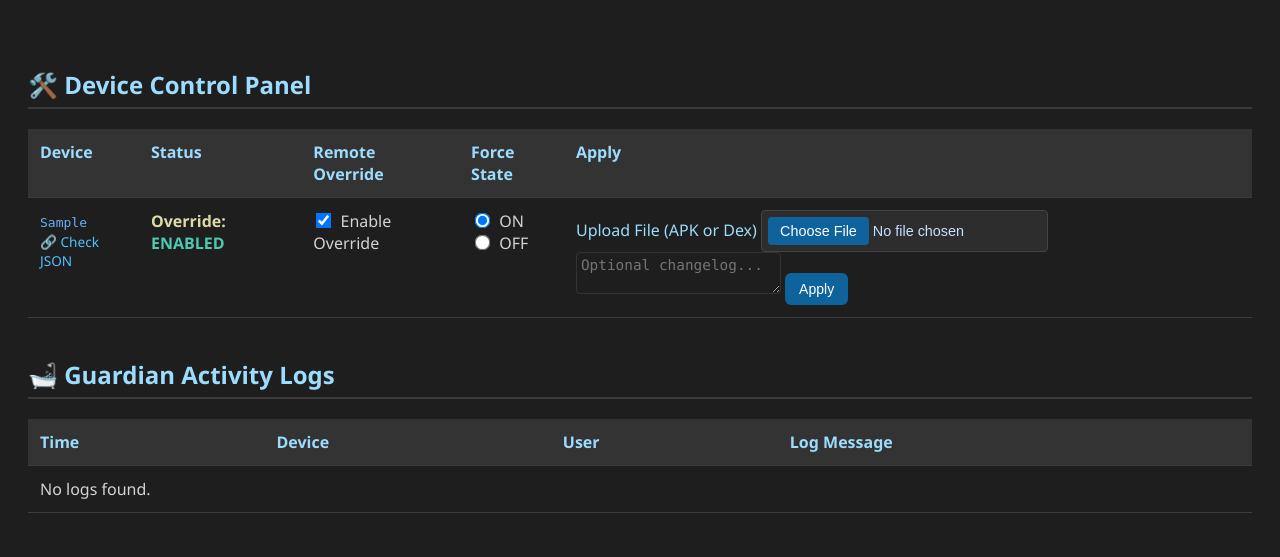
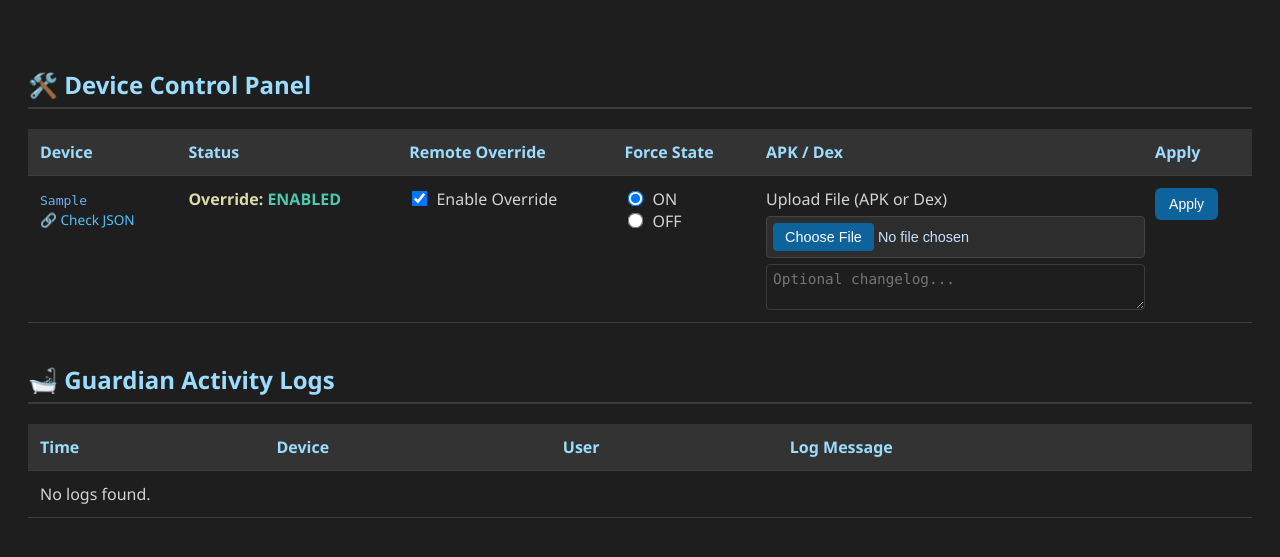
Before and after one commit to jayjchiringz/DigiServe_2, a Django app: page /logs/ in a window 1280 px wide. Shown: the top 557 px of the page. Run offline with Django 5.2, Linux system fonts and the light colour scheme; tables that the repository leaves empty hold one stand-in row (values such as "Sample post"); data that the repository does not hold is empty.

Commit message:
Updated Cleaner guardian dashboard_5

```diff
--- a/guardian/templates/guardian/dashboard.html
+++ b/guardian/templates/guardian/dashboard.html
@@ -121,26 +63,32 @@
             text-decoration: underline;
         }
 
-        .form-margin-top {
-            margin-top: 8px;
-            display:inline;
-        }
-        .file-input {
-            color: #c8e1ff;
+        .timestamp {
+            font-size: 0.85em;
+            color: #ce9178;
         }
 
-        .changelog-textarea {
-            background: #1e1e1e;
-            color: #dcdcdc;
-            border: 1px solid #333;
-            padding: 4px;
+        .status-disabled {
+            color: #f44747;
+            font-weight: bold;
         }
 
-        /* File Input - Dark Mode Friendly */
-        .upload-label {
-            color: #9cdcfe;
+        .status-enabled {
+            color: #4ec9b0;
+            font-weight: bold;
         }
-        input[type="file"] {
+
+        .override-text {
+            color: #dcdcaa;
+            font-weight: bold;
+        }
+
+        .file-input,
+        .changelog-textarea {
+            width: 100%;
+        }
+
+        .file-input {
             background-color: #2d2d2d;
             color: #c8e1ff;
             border: 1px solid #444;
@@ -163,8 +111,7 @@
             background: #1177bb;
         }
 
-        /* Textarea - Changelog Styling */
-        textarea {
+        .changelog-textarea {
             background-color: #1e1e1e;
             color: #d4d4d4;
             border: 1px solid #3c3c3c;
@@ -174,14 +121,37 @@
             font-family: Consolas, monospace;
             font-size: 0.9em;
         }
+
+        input[type=radio], input[type=checkbox] {
+            transform: scale(1.2);
+            margin-right: 6px;
+        }
+
+        button {
+            background-color: #0e639c;
+            border: none;
+            color: white;
+            padding: 8px 14px;
+            font-size: 14px;
+            cursor: pointer;
+            border-radius: 6px;
+            transition: background-color 0.2s ease;
+        }
+
+        button:hover {
+            background-color: #1177bb;
+        }
+
+        .form-row {
+            display: flex;
+            flex-direction: column;
+            gap: 6px;
+        }
     </style>
 </head>
 <body>
 
-<!-- EXISTING DEVICE TABLE (unchanged, except we REMOVE the upload column entirely) -->
 <h2>🛠️ Device Control Panel</h2>
-<form method="post" enctype="multipart/form-data" class="form-margin-top">
-    {% csrf_token %}
 <table>
     <thead>
         <tr>
@@ -189,6 +159,7 @@
             <th>Status</th>
             <th>Remote Override</th>
             <th>Force State</th>
+            <th>APK / Dex</th>
             <th>Apply</th>
         </tr>
     </thead>
@@ -238,27 +213,26 @@
                         <label><input type="radio" name="force_{{ device.token }}" value="off" {% if not device.override_value %}checked{% endif %}> OFF</label>
                     </td>
 
-                    <!-- Upload & Apply -->
+                    <!-- APK or Dex -->
                     <td>
-                        <form method="post" enctype="multipart/form-data" style="display: flex; flex-direction: column; gap: 8px; background: #2d2d2d; padding: 10px; border-radius: 6px;">
-                            {% csrf_token %}
-                            <!-- File Upload -->
-                            <label for="update_file_{{ device.token }}" class="upload-label">Upload File (APK or Dex)</label>
-                            <input type="file" id="update_file_{{ device.token }}" name="apk_file" accept=".apk,.dex" class="file-input">
+                        <div class="form-row">
+                            <label for="apk_file_{{ device.token }}" class="upload-label">Upload File (APK or Dex)</label>
+                            <input type="file" id="apk_file_{{ device.token }}" name="apk_file" accept=".apk,.dex" class="file-input">
+                            <textarea name="changelog" placeholder="Optional changelog..." rows="2" class="changelog-textarea"></textarea>
+                        </div>
+                    </td>
 
-                            <!-- Changelog -->
-                            <textarea name="changelog" placeholder="Optional changelog..." rows="2" class="changelog-textarea"></textarea>
-
-                            <!-- Apply Button -->
+                    <!-- Apply -->
+                    <td>
                         <button type="submit" name="submit_token" value="{{ device.token }}">Apply</button>
+                    </td>
                 </form>
-                    </td>
             </tr>
             {% endwith %}
         {% endfor %}
     </tbody>
 </table>
-</form>
+
 <h2>🛁 Guardian Activity Logs</h2>
 <table>
     <thead>
```
Also changed, not shown: other parts of guardian/templates/guardian/dashboard.html (+8 -60 lines). Lines whose indentation alone changed are shown as unchanged.
